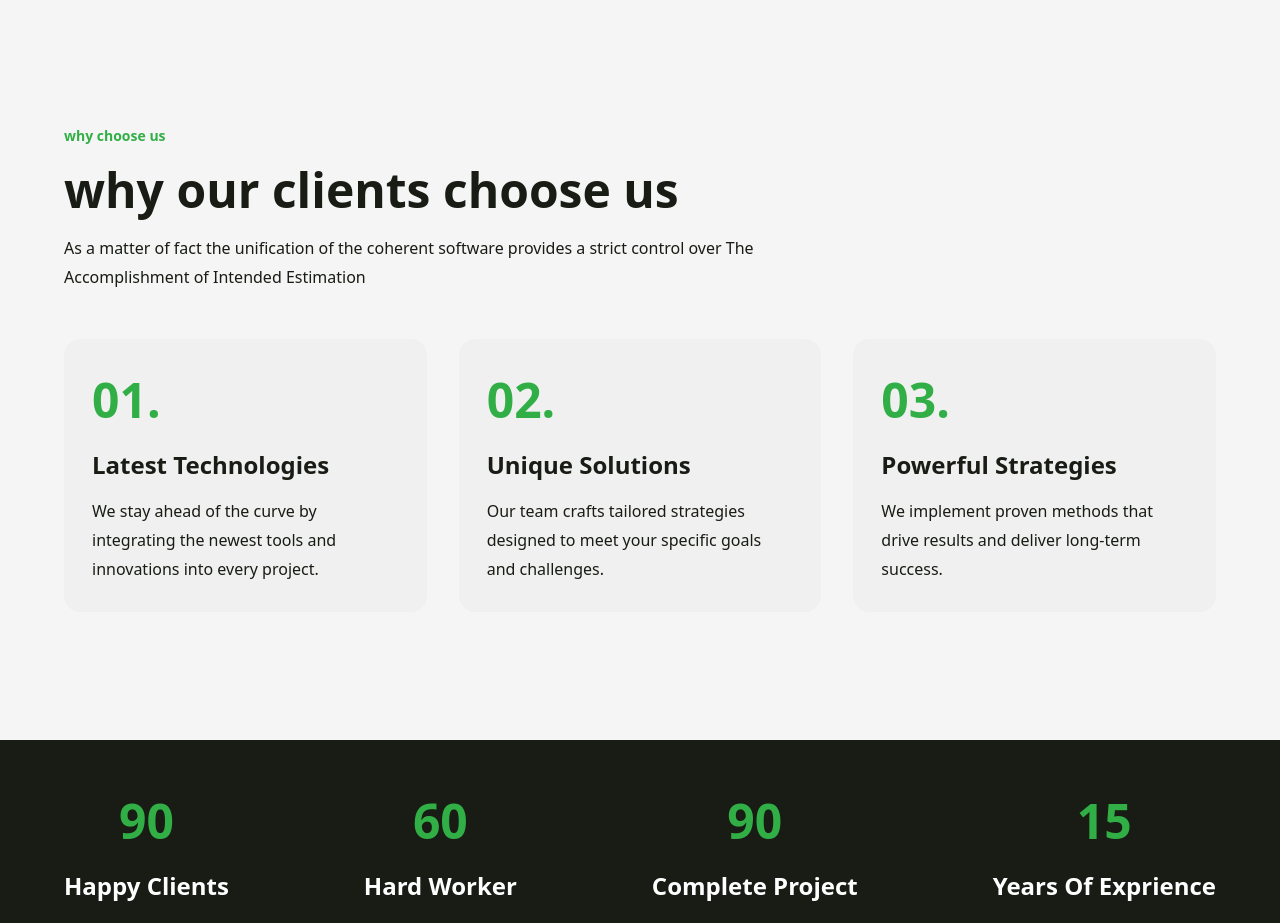
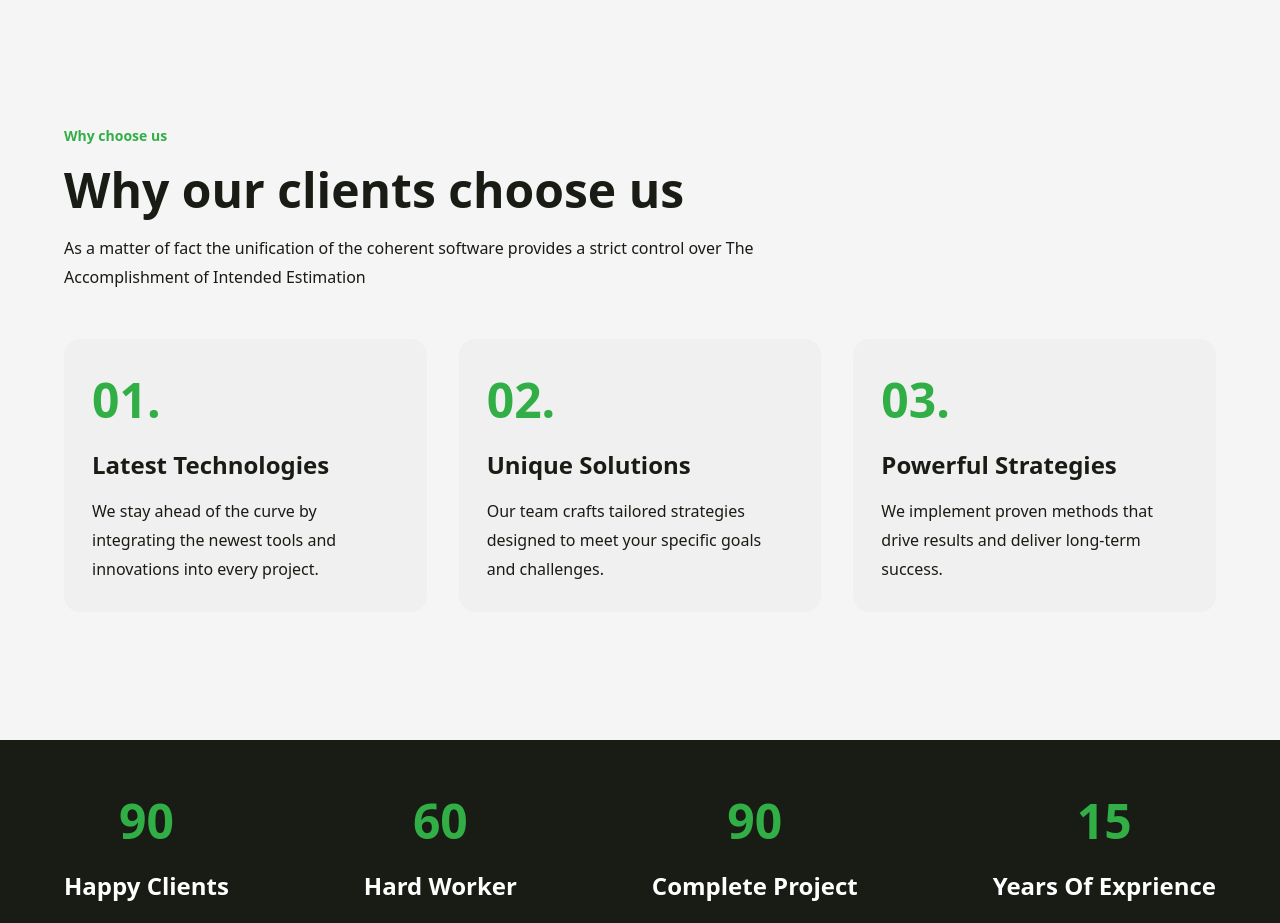
Before and after one commit to HafidhaVoideu/Techida, a Next.js app: page / in a window 1280 px wide. Shown: the part 3880-4803 px from the top of the page. Built offline with nearby package versions, Linux system fonts and the light colour scheme.

Commit message:
type fixed

```diff
--- a/src/scenes/pages/home/Choose.tsx
+++ b/src/scenes/pages/home/Choose.tsx
@@ -10,8 +10,8 @@ const Choose = () => {
   return (
     <section className="container">
       <TitleDescription
-        title="why our clients choose us "
-        subtitle="why choose us "
+        title="Why our clients choose us "
+        subtitle="Why choose us "
         des="As a matter of fact the unification of the coherent software provides a strict control over The Accomplishment of Intended Estimation "
       ></TitleDescription>
 
@@ -42,7 +42,7 @@ const ChooseItem = ({ title, desc, id }: TChoose) => {
       variants={staggerItemVariants}
       className=" bg-light-gray rounded-2xl p-7 "
     >
-      <h2 className=" text-4xl md:text-5xl font-bold text-primary ">0{id}.</h2>
+      <h2 className="text-4xl md:text-5xl font-bold text-primary ">0{id}.</h2>
 
       <h1 className="text-dark-gray text-2xl my-4 font-bold">{title}</h1>
       <p className="text-dark-gray">{desc}</p>
--- a/src/scenes/pages/home/Portfolio.tsx
+++ b/src/scenes/pages/home/Portfolio.tsx
@@ -26,8 +26,8 @@ const Portfolio = () => {
       />
       <section className="container">
         <TitleDescription
-          subtitle="portfolio "
-          title="our portfolio"
+          subtitle="Portfolio "
+          title="Our portfolio"
         ></TitleDescription>
 
         {/* filter */}
--- a/src/scenes/pages/services/Pricing.tsx
+++ b/src/scenes/pages/services/Pricing.tsx
@@ -12,7 +12,7 @@ import { staggerContainerVariants, staggerItemVariants } from "@/lib/variants";
 
 const Pricing = () => {
   return (
-    <section className="container mt-12">
+    <section className="container ">
       <TitleDescription
         subtitle="Pricing "
         title="Our pricing"
@@ -51,7 +51,7 @@ const PricingCard = ({ options, offerType, price, trial }: TPricingCard) => {
   return (
     <motion.article
       variants={staggerItemVariants}
-      className=" group border-2 border-primary/40  max-w-[300px]  w-full flex flex-col gap-8 items-start   shadow-sm p-8 rounded-2xl  hover:bg-primary  flex-1 transition-all duration-300 hover:scale-105"
+      className=" group border-2 border-primary/40  max-w-[300px]  w-full flex flex-col gap-8 items-start   shadow-sm p-8 rounded-2xl  hover:bg-primary  flex-1 transition-transform duration-300 hover:scale-105"
     >
       {/* <Icon className="text-dark-gray" size={48}></Icon> */}
 
```
